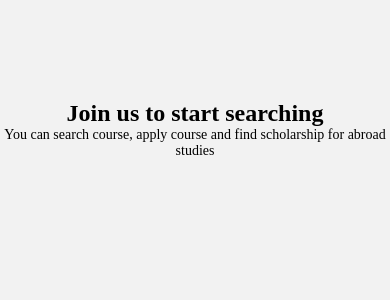
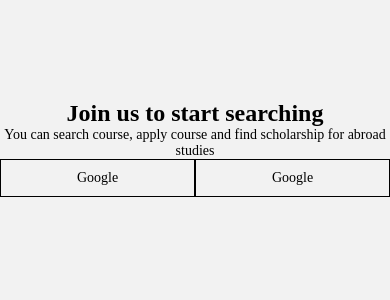
Before and after one commit to hitendrasinh-Parmar/doct_app_android, a React Native app: screen / in a window 390 px wide. Shown: the top 300 px of the page. Built offline with nearby package versions, Linux system fonts and the light colour scheme; what react-native would draw is missing.

Commit message:
sign up button

```diff
--- a/src/components/buttons/Button.tsx
+++ b/src/components/buttons/Button.tsx
@@ -1,11 +1,32 @@
 import React from 'react';
-import { TouchableOpacity } from 'react-native';
+import { TouchableOpacity, Text } from 'react-native';
+import useTheme from '../../theme/useTheme';
+import { themeKeys } from '../../types/global';
 
-interface btn {
+interface ButtonInterface {
   text: string;
+  onPress?: () => void;
+  buttonStyles?: [];
 }
-const Button = () => {
-  return <TouchableOpacity></TouchableOpacity>;
+const Button = (props: ButtonInterface) => {
+  const style = useTheme();
+  return (
+    <TouchableOpacity
+      activeOpacity={0.8}
+      style={[
+        style.flex1,
+        style.paddingV10,
+        style.borderWidth1,
+        style.borderGray2,
+        !!props?.buttonStyles && props.buttonStyles,
+      ]}
+      onPress={props.onPress}
+    >
+      <Text style={[style.font14, style.fontPoppinsRegular, style.fontGray, style.textCenter]}>
+        Google
+      </Text>
+    </TouchableOpacity>
+  );
 };
 
 export default Button;
--- a/src/screens/auth/sign-in.screen.tsx
+++ b/src/screens/auth/sign-in.screen.tsx
@@ -27,7 +27,10 @@ const SignIn = () => {
           You can search course, apply course and find scholarship for abroad studies
         </Text>
       </View>
-      <Button />
+      <View style={[style.flexRow]}>
+        <Button text={'Google'} onPress={() => {}} />
+        <Button text="Facebook" />
+      </View>
     </View>
   );
 };
--- a/src/styles/Styles.ts
+++ b/src/styles/Styles.ts
@@ -649,4 +649,7 @@ export default StyleSheet.create({
   fontGray: {
     color: Colors.gray,
   },
+  borderGray2: {
+    borderColor: Colors.gray2,
+  },
 });
--- a/src/theme/colors.ts
+++ b/src/theme/colors.ts
@@ -1,4 +1,5 @@
 export const Colors = {
   black: '#000000',
   gray: '#677294',
+  gray2: 'rgba(103, 114, 148, 0.2)',
 };
```
